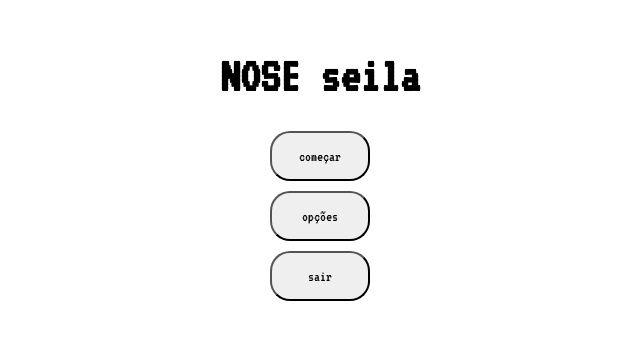
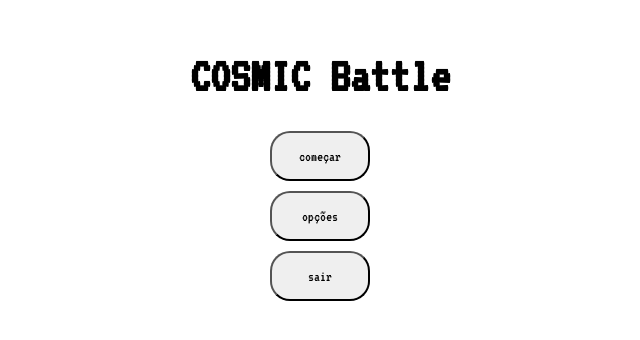
Before and after one commit to davi-braga-grah/jogo-style-space-invaders, a plain HTML site: page index.html in a window 1280 px wide. Shown: the part 224-564 px from the top of the page, without its empty margins (320-960 px from the left). Drawn offline with Linux system fonts and the light colour scheme.

Commit message:
nome do jogo

```diff
--- a/index.html
+++ b/index.html
@@ -4,7 +4,7 @@
 <head>
     <meta charset="UTF-8">
     <meta name="viewport" content="width=device-width, initial-scale=1.0">
-    <title>nome do jogo</title>
+    <title>Cosmic Battle</title>
 </head>
 
 <body>
@@ -45,7 +45,7 @@
     </style>
 
     <div>
-        <h1>NOSE seila</h1>
+        <h1>COSMIC Battle</h1>
         <button>começar</button>
         <br>
         <button>opções</button>
```
